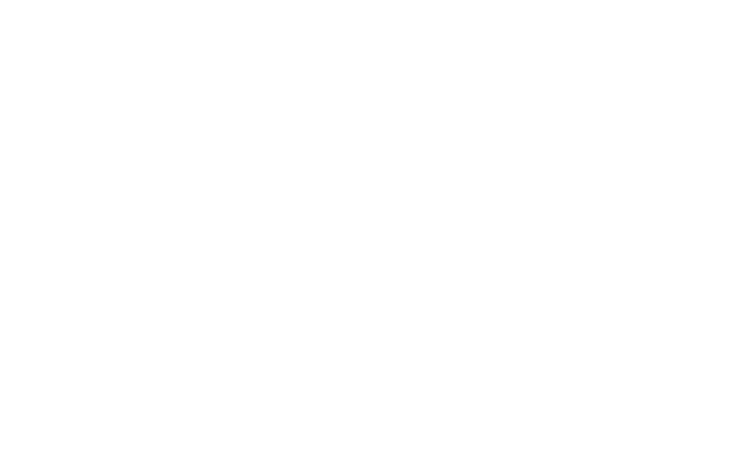
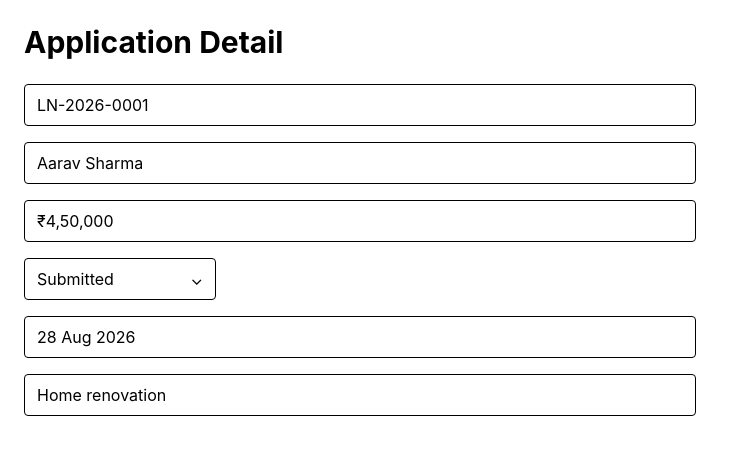
Before and after one commit to Laksh540/loan-application-tracker, a React (Vite) app: page /applications/LN-2026-0001 in a window 1280 px wide. Before the commit this address had no page. Shown: the top 454 px of the page, without its empty margins (0-735 px from the left). Built offline with nearby package versions, Linux system fonts and the light colour scheme.

Commit message:
feat: application details with error, loading and emptys state

```diff
--- a/src/App.tsx
+++ b/src/App.tsx
@@ -1,10 +1,12 @@
 import { Route, Routes } from "react-router-dom";
 import ApplicationListPage from "./pages/ApplicationList";
+import ApplicationDetail from "./pages/ApplicationDetail";
 
 function App() {
   return (
     <Routes>
       <Route path="/" element={<ApplicationListPage />} />
+      <Route path="/applications/:reference" element={<ApplicationDetail />} />
     </Routes>
   );
 }
--- a/src/components/Dropdown.tsx
+++ b/src/components/Dropdown.tsx
@@ -8,10 +8,16 @@ export interface DropdownOption {
 type DropdownProps = {
   value: string;
   options: DropdownOption[];
-  onChange: (value: string) => void;
+  onChange?: (value: string) => void;
+  disabled?: boolean;
 };
 
-export default function Dropdown({ value, options, onChange }: DropdownProps) {
+export default function Dropdown({
+  value,
+  options,
+  onChange,
+  disabled = false,
+}: DropdownProps) {
   const [open, setOpen] = useState(false);
   const ref = useRef<HTMLDivElement>(null);
 
@@ -32,8 +38,9 @@ export default function Dropdown({ value, options, onChange }: DropdownProps) {
     <div ref={ref} className="relative w-48">
       <button
         type="button"
-        onClick={() => setOpen(!open)}
-        className="flex w-full items-center justify-between rounded border bg-white px-3 py-2"
+        onClick={() => !disabled && setOpen(!open)}
+        disabled={disabled}
+        className="flex w-full items-center justify-between rounded border bg-white px-3 py-2 disabled:cursor-default disabled:opacity-100"
       >
         <span>{selected?.label}</span>
         <span className={`transition ${open ? "rotate-180" : ""}`}>⌄</span>
@@ -46,7 +53,7 @@ export default function Dropdown({ value, options, onChange }: DropdownProps) {
               key={option.value}
               type="button"
               onClick={() => {
-                onChange(option.value);
+                onChange?.(option.value);
                 setOpen(false);
               }}
               className={`w-full px-3 py-2 text-left hover:bg-gray-100 ${
--- a/src/components/Input.tsx
+++ b/src/components/Input.tsx
@@ -1,8 +1,9 @@
 type InputProps = {
   value: string;
-  onChange: (value: string) => void;
+  onChange?: (value: string) => void;
   placeholder?: string;
   type?: string;
+  readOnly?: boolean;
 };
 
 export default function Input({
@@ -10,13 +11,15 @@ export default function Input({
   onChange,
   placeholder,
   type = "text",
+  readOnly = false,
 }: InputProps) {
   return (
     <input
       type={type}
       value={value}
       placeholder={placeholder}
-      onChange={(e) => onChange(e.target.value)}
+      onChange={(e) => onChange?.(e.target.value)}
+      readOnly={readOnly}
       className="w-full rounded border px-3 py-2"
     />
   );
--- a/src/pages/ApplicationDetail.tsx
+++ b/src/pages/ApplicationDetail.tsx
@@ -0,0 +1,94 @@
+import { useEffect, useState } from "react";
+import { useParams } from "react-router-dom";
+import Input from "../components/Input";
+import Dropdown from "../components/Dropdown";
+import { getApplicationByRefId } from "../services/api";
+import { formatCurrency, formatDate } from "../utils/format";
+import ErrorState from "../components/ErrorState";
+import type { LoanApplication } from "../types/loans";
+
+const statusOptions = [
+  { label: "Submitted", value: "submitted" },
+  { label: "Under Review", value: "under_review" },
+  { label: "Approved", value: "approved" },
+  { label: "Rejected", value: "rejected" },
+];
+
+const ApplicationDetail = () => {
+  const { reference } = useParams<{ reference: string }>();
+  const [application, setApplication] = useState<LoanApplication>();
+  const [loading, setLoading] = useState(true);
+  const [error, setError] = useState<string | null>(null);
+
+  useEffect(() => {
+    if (!reference) return;
+
+    const loadApplication = async () => {
+      setLoading(true);
+      setError(null);
+
+      try {
+        const data = await getApplicationByRefId(reference);
+        setApplication(data);
+      } catch {
+        setError("Failed to load application details.");
+      } finally {
+        setLoading(false);
+      }
+    };
+
+    loadApplication();
+  }, [reference]);
+
+  const onRetry = () => {
+    if (!reference) return;
+
+    setLoading(true);
+    setError(null);
+
+    getApplicationByRefId(reference)
+      .then(setApplication)
+      .catch(() => setError("Failed to load application details."))
+      .finally(() => setLoading(false));
+  };
+
+  const content = loading ? (
+    <div
+      className="mt-6 grid max-w-2xl gap-4"
+      aria-label="Loading application details"
+    >
+      <div className="h-10 animate-pulse rounded border bg-gray-100" />
+      <div className="h-10 animate-pulse rounded border bg-gray-100" />
+      <div className="h-10 animate-pulse rounded border bg-gray-100" />
+      <div className="h-10 animate-pulse rounded border bg-gray-100" />
+      <div className="h-10 animate-pulse rounded border bg-gray-100" />
+      <div className="h-10 animate-pulse rounded border bg-gray-100" />
+    </div>
+  ) : error ? (
+    <ErrorState
+      title="Something went wrong"
+      message={error}
+      onRetry={onRetry}
+    />
+  ) : !application ? (
+    <div>Application not found.</div>
+  ) : (
+    <div className="mt-6 grid max-w-2xl gap-4">
+      <Input value={application.reference} readOnly />
+      <Input value={application.applicantName} readOnly />
+      <Input value={formatCurrency(application.loanAmount)} readOnly />
+      <Dropdown value={application.status} options={statusOptions} disabled />
+      <Input value={formatDate(application.submittedDate)} readOnly />
+      <Input value={application.purpose} readOnly />
+    </div>
+  );
+
+  return (
+    <main className="p-6">
+      <h1 className="text-3xl font-bold mb-3">Application Detail</h1>
+      {content}
+    </main>
+  );
+};
+
+export default ApplicationDetail;
--- a/src/pages/ApplicationList.tsx
+++ b/src/pages/ApplicationList.tsx
@@ -7,7 +7,8 @@ import Dropdown from "../components/Dropdown";
 import { formatCurrency, formatDate } from "../utils/format";
 import { StatusBadge } from "../components/Badge";
 import { TableLoadingState } from "../components/TableLoadingState";
-import ErrorState from "../components/TableErrorState";
+import { Link } from "react-router-dom";
+import ErrorState from "../components/ErrorState";
 import { TableEmptyState } from "../components/TableEmptyState";
 const statusOptions = [
   { label: "All", value: "all" },
@@ -107,7 +108,18 @@ export default function ApplicationListPage() {
               />
             }
           >
-            <Column field="reference" header="Reference" />
+            <Column
+              field="reference"
+              header="Reference"
+              body={(row) => (
+                <Link
+                  to={`/applications/${row.reference}`}
+                  className="font-medium text-blue-600 hover:underline"
+                >
+                  {row.reference}
+                </Link>
+              )}
+            />
             <Column field="applicantName" header="Applicant" />
             <Column
               field="loanAmount"
--- a/src/services/api.ts
+++ b/src/services/api.ts
@@ -14,12 +14,12 @@ export const getApplications = async (): Promise<LoanApplication[]> => {
   return applications;
 };
 
-export const getApplicationById = async (
-  id: string,
+export const getApplicationByRefId = async (
+  reference: string,
 ): Promise<LoanApplication | undefined> => {
   await delay(500);
   if (shouldFail) {
     throw new Error("Mock API failure");
   }
-  return applications.find((app) => app.id === id);
+  return applications.find((app) => app.reference === reference);
 };
```
Also changed, not shown: src/components/ErrorState.tsx (renamed from src/components/TableErrorState.tsx).
